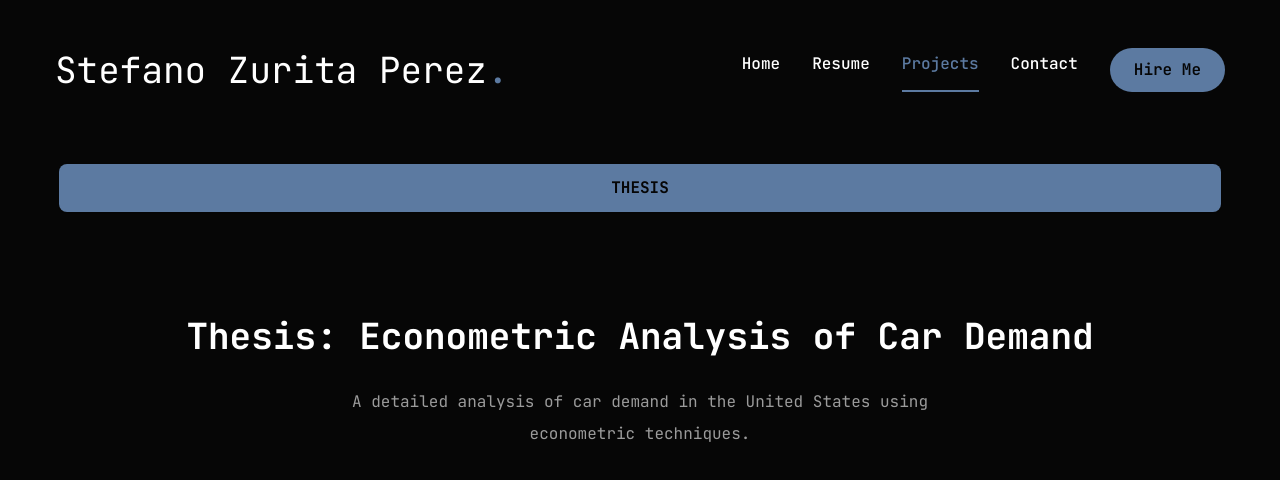
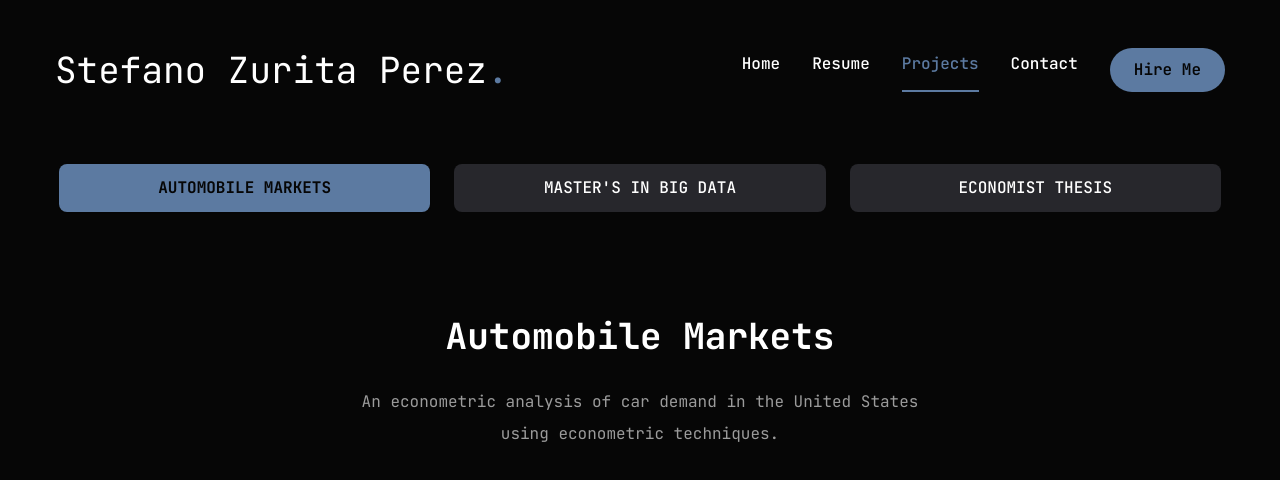
Before and after one commit to stefanoz99/myPortfolio, a Next.js app: page /work in a window 1280 px wide. Shown: the top 480 px of the page. Built offline with nearby package versions, Linux system fonts and the light colour scheme.

Commit message:
Update page.jsx

```diff
--- a/app/work/page.jsx
+++ b/app/work/page.jsx
@@ -1,14 +1,27 @@
 "use client";
 
-import { Tabs, TabsContent, TabsList, TabsTrigger } from '@/components/ui/tabs';
-import { motion } from 'framer-motion';
+import { Tabs, TabsContent, TabsList, TabsTrigger } from "@/components/ui/tabs";
+import { motion } from "framer-motion";
 import { ExpandableCardDemo } from "../../components/ExpandableCardDemo";
 
 // Thesis data
-const thesis = {
-  title: "Thesis: Econometric Analysis of Car Demand",
-  description: "A detailed analysis of car demand in the United States using econometric techniques.",
-};
+const thesis = [
+  {
+    title: "Automobile Markets",
+    description: "An econometric analysis of car demand in the United States using econometric techniques.",
+    filterTag: "automobile",
+  },
+  {
+    title: "Master's in Big Data",
+    description: `Development of an unsupervised learning model to detect patterns and anomalies related to money laundering crimes, based on the processing of economic and social data in Ecuadorian cantons and provinces for the period 2013–2023. (Original thesis written in Spanish)`,
+    filterTag: "bigdata",
+  },
+  {
+    title: "Economist Thesis",
+    description: "Influence of Accession to ICSID on Foreign Direct Investment.",
+    filterTag: "economics",
+  },
+];
 
 const Work = () => {
   const handleTabClick = (value) => {
@@ -23,32 +36,44 @@ const Work = () => {
         transition: {
           delay: 0.3,
           duration: 1,
-          ease: "easeIn"
+          ease: "easeIn",
         },
       }}
       className="flex items-center justify-center min-h-[80vh] py-12 xl:py-5"
     >
       <div className="container mx-auto">
-
-        <Tabs defaultValue="thesis" className="flex flex-col xl:flex-col gap-[60px] justify-center">
-
+        <Tabs defaultValue="automobile" className="flex flex-col xl:flex-col gap-[60px] justify-center">
           {/* Tabs */}
           <TabsList className="flex flex-col xl:flex-row w-full max-w-[380px] xl:max-w-[1200px] mx-auto gap-6">
-            <TabsTrigger value="thesis" onClick={() => handleTabClick('thesis')}>THESIS</TabsTrigger>
+            {thesis.map((item) => (
+              <TabsTrigger
+                key={item.filterTag}
+                value={item.filterTag}
+                onClick={() => handleTabClick(item.filterTag)}
+              >
+                {item.title.toUpperCase()}
+              </TabsTrigger>
+            ))}
           </TabsList>
 
           {/* Content */}
           <div className="min-h-[70vh] w-full mt-10">
-            {/* Thesis Tab */}
-            <TabsContent value="thesis" className="w-full text-center" id="thesis">
-              <div className="flex flex-col gap-[30px]">
-                <div className="flex flex-row items-center justify-center gap-10">
-                  <h3 className="text-4xl font-bold">{thesis.title}</h3>
+            {thesis.map((item) => (
+              <TabsContent
+                key={item.filterTag}
+                value={item.filterTag}
+                className="w-full text-center"
+                id={item.filterTag}
+              >
+                <div className="flex flex-col gap-[30px]">
+                  <div className="flex flex-row items-center justify-center gap-10">
+                    <h3 className="text-4xl font-bold">{item.title}</h3>
+                  </div>
+                  <p className="max-w-[600px] text-white/60 mx-auto">{item.description}</p>
+                  <ExpandableCardDemo filterTag={item.filterTag} />
                 </div>
-                <p className="max-w-[600px] text-white/60 mx-auto">{thesis.description}</p>
-                <ExpandableCardDemo filterTag="thesis" />
-              </div>
-            </TabsContent>
+              </TabsContent>
+            ))}
           </div>
         </Tabs>
       </div>
```
